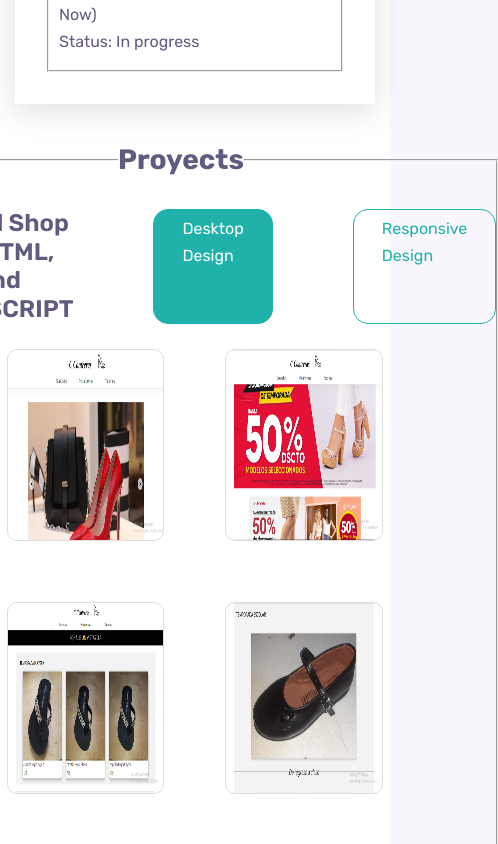
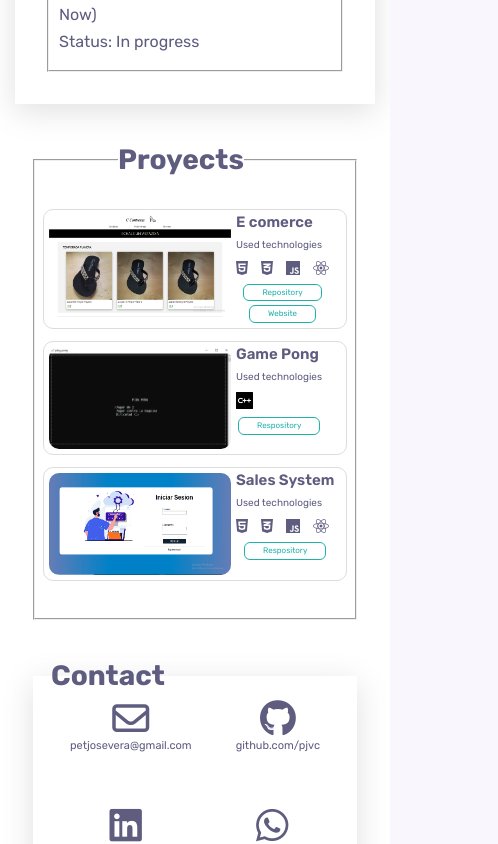
Before and after one commit to pjvc/portfolio_peter-, a React (Vite) app: page / in a window 390 px wide. Shown: the part 1660-2504 px from the top of the page, 498 px wide, since content can reach past the window. Built offline with nearby package versions, Linux system fonts and the light colour scheme.

Commit message:
Building new functions for responsive design

```diff
--- a/src/components/portfolio/portfolio.css
+++ b/src/components/portfolio/portfolio.css
@@ -181,3 +181,77 @@
     width: 34%;
     height: 90%;
   }
+.container_cel_proyect{
+    display: none;
+}
+@media screen and (max-width:1024px) {
+    .slider{
+        display: none;
+    }
+    .fieldset_proyects{
+        width: 90%;
+    }
+    .slider_cel{
+        width: 90%;
+        height: 5em;
+        border: 1px solid black;
+    }
+    .container_cel_proyect{
+        width: 95%;
+        display: block;
+    }
+    .proyect_cel_sales{
+        display: flex;
+        width: 100%;
+        justify-content: flex-start;
+        border: 1px solid #ddd;
+        border-radius: 10px;
+        margin-bottom: 12px;
+    }
+    .container_img_cel{
+        width: 12em;
+        height: 7em;
+        padding: 5px 5px;
+
+    }
+    .img_cel{
+        width: 100%;
+        height: 100%;
+        border-radius: 10px;
+    }
+    .title_desc_cel{
+        font-family: var(--body-font);
+        font-size: 15px;
+        padding-top: 5px;
+    }
+    .tecnologys{
+        font-size: 10px;
+    }
+    .container-tecnologys{
+        display: flex;
+        gap: 13px;
+    }
+    .container_link{
+        display: flex;
+        flex-direction: column;
+        justify-content: center;
+        align-items: center;
+    }
+    .padding{
+        padding: 3px 0;
+    }
+    .link_visit{
+        padding: 1px 18px;
+        background-color: white;
+        color: lightseagreen;
+        border-radius: 6px;
+        font-family: var(--body-font);
+        font-size: 8px;
+        margin: 2px;
+        border: 1px solid lightseagreen;
+    }
+    .tecnlogy_img{
+        width: 17px;
+        height: 17px;
+    }
+}
--- a/src/components/portfolio/portfolio.jsx
+++ b/src/components/portfolio/portfolio.jsx
@@ -14,6 +14,9 @@ import Inicio from "../../assets/Proyecto_pong/Inicio.png"
 import Sesion from "../../assets/Sales/Sesion.png"
 import Sistem from "./proyect_sistem";
 import ProyectResponsive from "./portfolio_responsive";
+import Logotipo_C from "../../assets/logotipo-de-c-.png"
+
+
 const Portfolio = () => {
     var images_select = document.querySelectorAll('img.img_proyect')
     const overlay = document.getElementById('overlay');
@@ -33,8 +36,8 @@ const Portfolio = () => {
             overlay_cel.style.opacity= 1;
             overlay_cel.style.pointerEvents= 'auto';
         })
+    })
 
-    })
     return(
         <section className="container section proyects" id="portfolio">
             <fieldset className="fieldset_proyects">
@@ -202,6 +205,7 @@ const Portfolio = () => {
 
 
                 </div>
+
                 <div className="overlay" id="overlay" onClick={function hidden_overlay(){
                     var overlay = document.getElementById('overlay')
                     overlay.style.opacity = 0;
@@ -216,6 +220,69 @@ const Portfolio = () => {
                 }}>
                     <img  alt="" className="overlay_image_cel" id="overlay_image_cel" />
                 </div>
+                <div className="container_cel_proyect">
+                    <div className="proyect_cel_sales">
+                        <div className="container_img_cel ">
+                            <img src={Proyecto_2} alt="" className="img_cel"/>
+                        </div>
+                        <div className="container_desc_cel">
+                            <h2 className="title_desc_cel padding">E comerce</h2>
+                            <p className="tecnologys padding">Used technologies</p>
+                            <div className="container-tecnologys padding">
+                                <i class="fa-brands fa-html5"></i>
+                                <i class="fa-brands fa-css3-alt"></i>
+                                <i class="fa-brands fa-js"></i>
+                                <i class="fa-brands fa-react"></i>
+                            </div>
+                            <div className="container_link padding">
+                                <a className="tecnologys link_visit" href="https://github.com/pjvc/SANDALIAS">Repository</a>
+                                <a className="tecnologys link_visit" href="https://pjvc.github.io/SANDALIAS/index.html">Website</a>
+                            </div>
+
+                        </div>
+                    </div>
+                    <div className="proyect_cel_sales">
+                        <div className="container_img_cel ">
+                            <img src={Inicio} alt="" className="img_cel"/>
+                        </div>
+                        <div className="container_desc_cel">
+                            <h2 className="title_desc_cel padding">Game Pong</h2>
+                            <p className="tecnologys padding">Used technologies</p>
+                            <div className="container-tecnologys padding">
+                                <img src={Logotipo_C} alt="" className="tecnlogy_img" />
+                            </div>
+                            <div className="container_link padding">
+                                <a className="tecnologys link_visit" href="https://github.com/pjvc/ping-pong-GAME">
+                                    Respository
+                                </a>
+
+                            </div>
+
+                        </div>
+                    </div>
+                    <div className="proyect_cel_sales">
+                        <div className="container_img_cel ">
+                            <img src={Sesion} alt="" className="img_cel"/>
+                        </div>
+                        <div className="container_desc_cel">
+                            <h2 className="title_desc_cel padding">Sales System</h2>
+                            <p className="tecnologys padding">Used technologies</p>
+                            <div className="container-tecnologys padding">
+                                <i class="fa-brands fa-html5"></i>
+                                <i class="fa-brands fa-css3-alt"></i>
+                                <i class="fa-brands fa-js"></i>
+                                <i class="fa-brands fa-react"></i>
+                            </div>
+                            <div className="container_link padding">
+                                <a className="tecnologys link_visit" href="https://github.com/pjvc/ping-pong-GAME">
+                                    Respository
+                                </a>
+
+                            </div>
+
+                        </div>
+                    </div>
+                </div>
             </fieldset>
         </section>
 
```
Also changed, not shown: src/assets/logotipo-de-c-.png (added).
